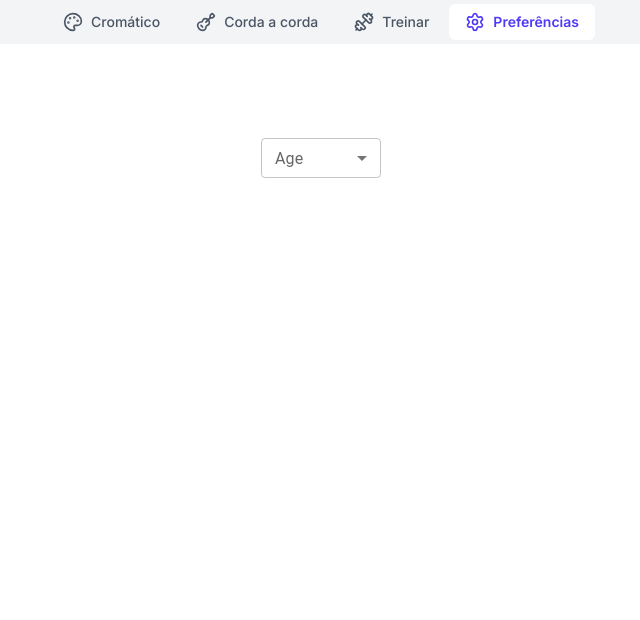
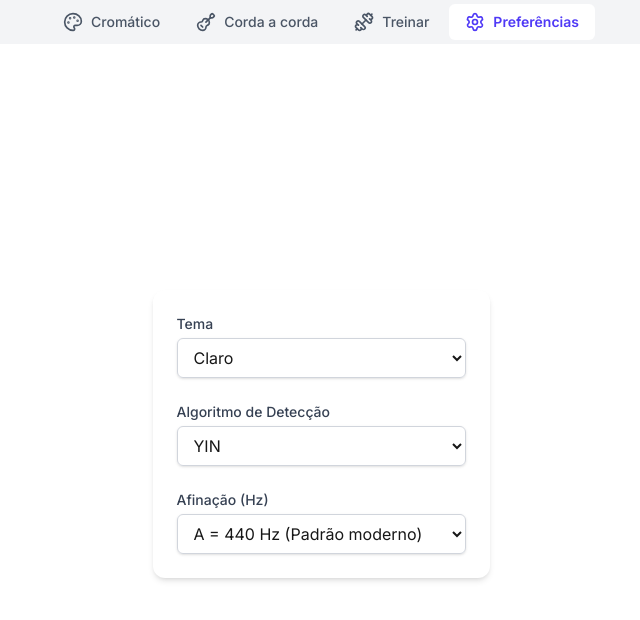
Before and after one commit to felipenassis/next-tuner, a Next.js app: page /preferencias in a window 1280 px wide. Shown: the top 620 px of the page, without its empty margins (319-959 px from the left). Built offline with nearby package versions, Linux system fonts and the light colour scheme.

Commit message:
feat: tela de configuracoes

```diff
--- a/app/(routes)/preferencias/page.tsx
+++ b/app/(routes)/preferencias/page.tsx
@@ -1,37 +1,109 @@
 'use client'
 
-import * as React from 'react';
-import InputLabel from '@mui/material/InputLabel';
-import MenuItem from '@mui/material/MenuItem';
-import FormControl from '@mui/material/FormControl';
-import Select, { SelectChangeEvent } from '@mui/material/Select';
+import { useState, useEffect } from 'react';
 
-export default function Preferencias() {
-  const [age, setAge] = React.useState('');
+type Theme = 'light' | 'dark';
+type Algorithm = 'YIN' | 'MPM';
+type Tuning = '440' | '432' | '415' | '392' | '466';
 
-  const handleChange = (event: SelectChangeEvent) => {
-    setAge(event.target.value);
+interface Settings {
+  theme: Theme;
+  algorithm: Algorithm;
+  tuning: Tuning;
+}
+
+export default function SettingsPage() {
+  const [settings, setSettings] = useState<Settings>({
+    theme: 'light',
+    algorithm: 'YIN',
+    tuning: '440',
+  });
+
+  // Carrega as configurações do localStorage quando o componente monta
+  useEffect(() => {
+    const savedSettings = localStorage.getItem('appSettings');
+    if (savedSettings) {
+      setSettings(JSON.parse(savedSettings));
+    }
+  }, []);
+
+  // Salva as configurações no localStorage sempre que elas mudam
+  useEffect(() => {
+    localStorage.setItem('appSettings', JSON.stringify(settings));
+  }, [settings]);
+
+  const handleThemeChange = (e: React.ChangeEvent<HTMLSelectElement>) => {
+    const theme = e.target.value as Theme;
+    setSettings({ ...settings, theme });
+    // Aplica o tema imediatamente
+    document.documentElement.classList.toggle('dark', theme === 'dark');
+  };
+
+  const handleAlgorithmChange = (e: React.ChangeEvent<HTMLSelectElement>) => {
+    setSettings({ ...settings, algorithm: e.target.value as Algorithm });
+  };
+
+  const handleTuningChange = (e: React.ChangeEvent<HTMLSelectElement>) => {
+    setSettings({ ...settings, tuning: e.target.value as Tuning });
   };
 
   return (
-    <div className="grid grid-rows-[20px_1fr_20px] items-center justify-items-center p-8 pb-20 gap-16 sm:p-20">
-      <FormControl sx={{ m: 1, minWidth: 120 }} size="small">
-        <InputLabel id="demo-select-small-label">Age</InputLabel>
-        <Select
-          labelId="demo-select-small-label"
-          id="demo-select-small"
-          value={age}
-          label="Age"
-          onChange={handleChange}
-        >
-          <MenuItem value="">
-            <em>None</em>
-          </MenuItem>
-          <MenuItem value={10}>Ten</MenuItem>
-          <MenuItem value={20}>Twenty</MenuItem>
-          <MenuItem value={30}>Thirty</MenuItem>
-        </Select>
-      </FormControl>
+    <div className="flex flex-row flex-grow justify-center items-center">
+      <div className="max-w-md mx-auto bg-white dark:bg-gray-800 rounded-xl shadow-md overflow-hidden p-6">
+
+        <div className="space-y-6">
+          {/* Seletor de Tema */}
+          <div>
+            <label htmlFor="theme" className="block text-sm font-medium text-gray-700 dark:text-gray-300 mb-1">
+              Tema
+            </label>
+            <select
+              id="theme"
+              value={settings.theme}
+              onChange={handleThemeChange}
+              className="w-full px-3 py-2 border border-gray-300 dark:border-gray-600 rounded-md shadow-sm focus:outline-none focus:ring-indigo-500 focus:border-indigo-500 dark:bg-gray-700 dark:text-white"
+            >
+              <option value="light">Claro</option>
+              <option value="dark">Escuro</option>
+            </select>
+          </div>
+
+          {/* Seletor de Algoritmo */}
+          <div>
+            <label htmlFor="algorithm" className="block text-sm font-medium text-gray-700 dark:text-gray-300 mb-1">
+              Algoritmo de Detecção
+            </label>
+            <select
+              id="algorithm"
+              value={settings.algorithm}
+              onChange={handleAlgorithmChange}
+              className="w-full px-3 py-2 border border-gray-300 dark:border-gray-600 rounded-md shadow-sm focus:outline-none focus:ring-indigo-500 focus:border-indigo-500 dark:bg-gray-700 dark:text-white"
+            >
+              <option value="YIN">YIN</option>
+              <option value="MPM">MPM (McLeod Pitch Method)</option>
+            </select>
+          </div>
+
+          {/* Seletor de Afinação */}
+          <div>
+            <label htmlFor="tuning" className="block text-sm font-medium text-gray-700 dark:text-gray-300 mb-1">
+              Afinação (Hz)
+            </label>
+            <select
+              id="tuning"
+              value={settings.tuning}
+              onChange={handleTuningChange}
+              className="w-full px-3 py-2 border border-gray-300 dark:border-gray-600 rounded-md shadow-sm focus:outline-none focus:ring-indigo-500 focus:border-indigo-500 dark:bg-gray-700 dark:text-white"
+            >
+              <option value="440">A = 440 Hz (Padrão moderno)</option>
+              <option value="432">A = 432 Hz (Afinação científica)</option>
+              <option value="415">A = 415 Hz (Barroco)</option>
+              <option value="392">A = 392 Hz (Renascença)</option>
+              <option value="466">A = 466 Hz (Classicismo)</option>
+            </select>
+          </div>
+        </div>
+      </div>
     </div>
   );
 }
```
